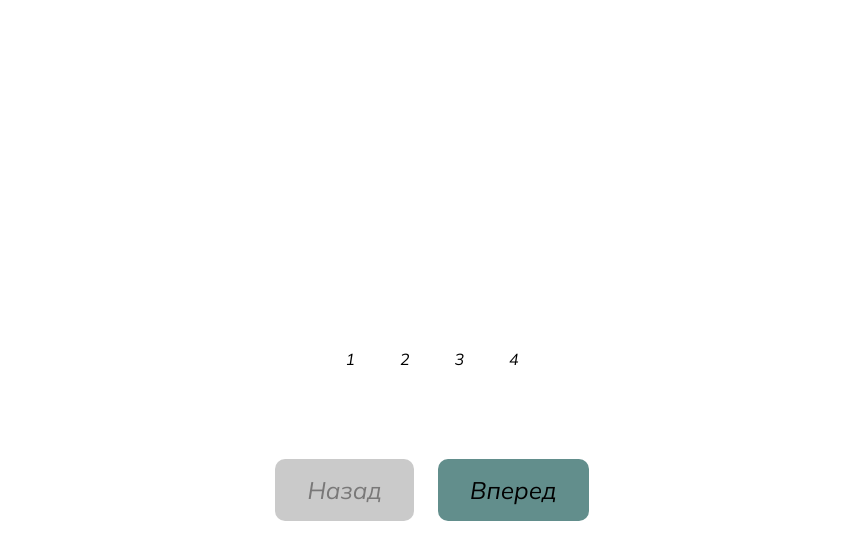
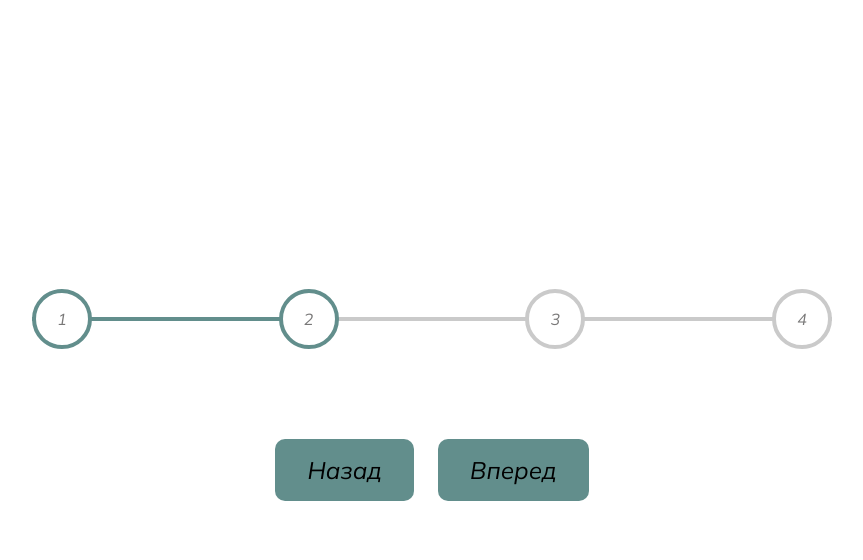
Before and after one commit to guzel-kabirova/50_JS_projects, a plain HTML site: page 02_ProgressSteps/index.html in a window 1280 px wide. Both pictures are taken after a click on the button "Вперед". Shown: the whole page, without its empty margins (208-1071 px from the left). Drawn offline with Linux system fonts and the light colour scheme.

Commit message:
Implemented Progress Steps

```diff
--- a/02_ProgressSteps/index.html
+++ b/02_ProgressSteps/index.html
@@ -2,20 +2,23 @@
 <html lang="en">
 <head>
     <meta charset="UTF-8">
-    <meta content="width=device-width, initial-scale=1" name="viewport" />
+    <meta content="width=device-width, initial-scale=1" name="viewport"/>
     <link rel="stylesheet" href="style.css">
     <title>Progress Steps</title>
 </head>
 <body>
 <div class="container">
     <div class="progress-container">
-        <div>1</div>
-        <div>2</div>
-        <div>3</div>
-        <div>4</div>
+        <div class="line" id="line"></div>
+        <div class="circle circle-active">1</div>
+        <div class="circle">2</div>
+        <div class="circle">3</div>
+        <div class="circle">4</div>
     </div>
-    <button class="btn" disabled>Назад</button>
-    <button class="btn">Вперед</button>
+    <div>
+        <button class="btn" id="prev" disabled>Назад</button>
+        <button class="btn" id="next">Вперед</button>
+    </div>
 </div>
 <script src="script.js"></script>
 </body>
--- a/02_ProgressSteps/script.js
+++ b/02_ProgressSteps/script.js
@@ -0,0 +1,43 @@
+const line = document.getElementById('line');
+const prev = document.getElementById('prev');
+const next = document.getElementById('next');
+const circles = document.querySelectorAll('.circle');
+
+let activeCircle = 1;
+
+const update = () => {
+    circles.forEach((circle, index) => {
+            if (index < activeCircle) {
+                circle.classList.add('circle-active');
+            } else {
+                circle.classList.remove('circle-active');
+            }
+        }
+    );
+
+    if (activeCircle === 1) {
+        prev.disabled = true;
+    } else if (activeCircle === circles.length) {
+        next.disabled = true;
+    } else {
+        prev.disabled = false;
+        next.disabled = false;
+    }
+    line.style.width = ((activeCircle - 1)/(circles.length - 1)) * 100 + '%';
+};
+
+next.addEventListener('click', () => {
+    activeCircle++;
+    if (activeCircle > circles.length) {
+        activeCircle = circles.length;
+    }
+    update();
+});
+
+prev.addEventListener('click', () => {
+    activeCircle--;
+    if (activeCircle === 1) {
+        activeCircle = 1;
+    }
+    update();
+});
--- a/02_ProgressSteps/style.css
+++ b/02_ProgressSteps/style.css
@@ -22,10 +22,41 @@ body {
 
 }
 
+.container {
+    text-align: center;
+}
+
 .progress-container {
     display: flex;
     justify-content: space-between;
-    margin: 80px;
+    margin-bottom: 80px;
+    max-width: 100%;
+    width: 800px;
+    position: relative;
+}
+
+.progress-container:before {
+    content: '';
+    position: absolute;
+    top: 50%;
+    left: 0;
+    width: 100%;
+    transform: translateY(-50%);
+    background-color: var(--color-disable);
+    height: 4px;
+    z-index: -1;
+}
+
+.line {
+    position: absolute;
+    top: 50%;
+    left: 0;
+    width: 0%;
+    transform: translateY(-50%);
+    background-color: var(--color-active);
+    height: 4px;
+    z-index: -1;
+    transition: 0.4s ease;
 }
 
 .btn {
@@ -40,8 +71,34 @@ body {
     margin: 10px;
 }
 
+.btn:active {
+    transform: scale(0.98);
+}
+
+.btn:focus {
+    outline-width: 1px;
+    outline-color: var(--color-active);
+}
+
 .btn:disabled {
     background-color: var(--color-disable);
     cursor: not-allowed;
     color: var(--color-font-notactive);
 }
+
+.circle {
+    background-color: white;
+    border: 4px solid var(--color-disable);
+    border-radius: 50%;
+    color: var(--color-font-notactive);
+    width: 60px;
+    height: 60px;
+    display: flex;
+    align-items: center;
+    justify-content: center;
+    transition: 0.4s ease;
+}
+
+.circle-active {
+    border-color: var(--color-active);
+}
```
